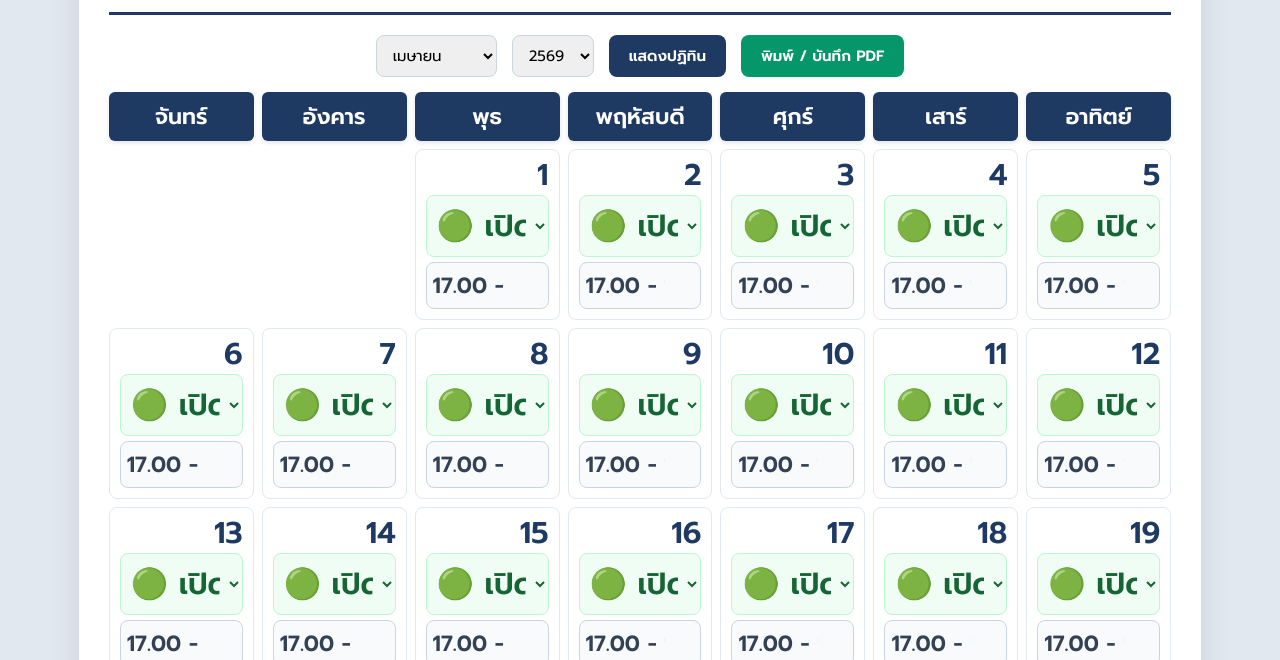
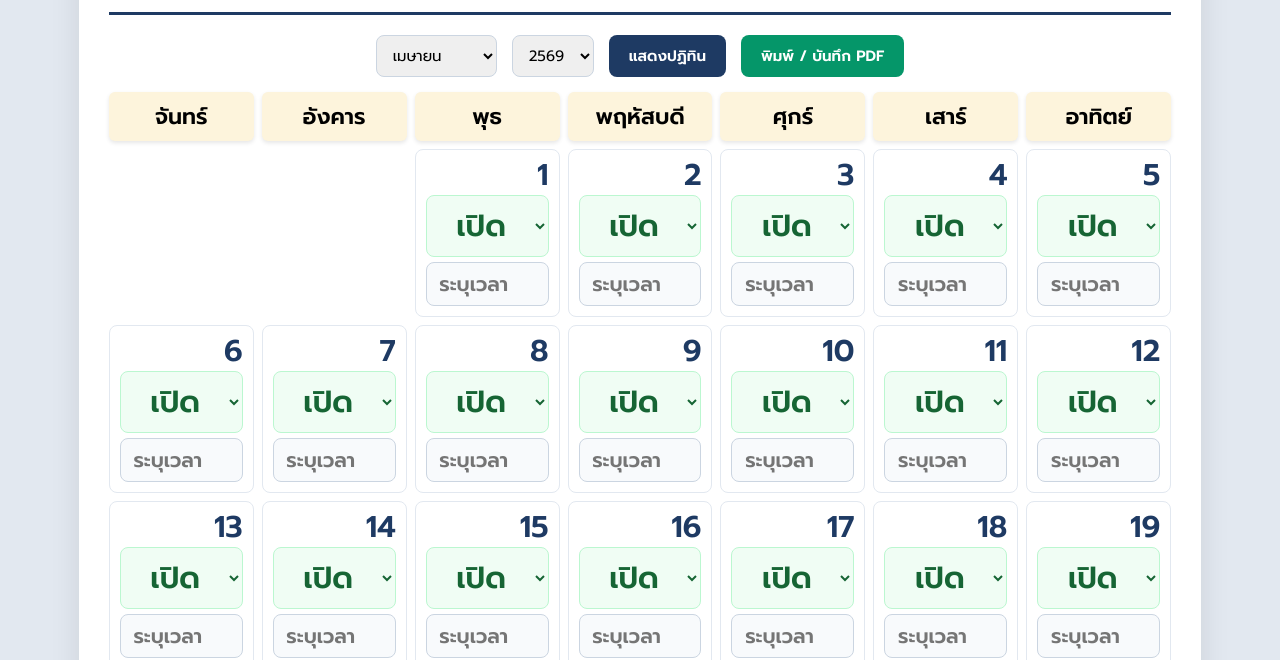
Before and after one commit to ManyPaKyo/ClinicCalendarMaker, a plain HTML site: page index.html in a window 1280 px wide. Shown: the part 140-800 px from the top of the page. Drawn offline with Linux system fonts and the light colour scheme.

Commit message:
Update index.html
edit font

```diff
--- a/index.html
+++ b/index.html
@@ -136,8 +136,8 @@
         .day-header {
             text-align: center;
             font-weight: 600;
-            color: #fff;
-            background-color: #1e3a63;
+            color: #000000;
+            background-color: #fdf4dc;
             padding: 8px;
             border-radius: 6px;
             box-shadow: 0 2px 4px rgba(0,0,0,0.1);
@@ -212,7 +212,7 @@
             background-color: #f8fafc;
             font-weight: 600;
             /* ========================================= */
-            font-size: 22px; /* ✏️ แก้ขนาดเวลา (17.00 - 19.00 น.) ตรงนี้ */
+            font-size: 20px; /* ✏️ แก้ขนาดเวลา (17.00 - 19.00 น.) ตรงนี้ */
             /* ========================================= */
         }
 
@@ -367,12 +367,12 @@
                 <div class="date-number">${day}</div>
 
                 <select class="status-select" onchange="handleStatusChange(this)">
-                    <option value="open">🟢 เปิดทำการ</option>
-                    <option value="closed">🔴 ปิดทำการ</option>
+                    <option value="open">เปิด</option>
+                    <option value="closed">ปิด</option>
                 </select>
 
                 <div class="time-container">
-                    <input type="text" list="timeOptions" class="time-input" value="17.00 - 19.00 น." placeholder="ระบุเวลา">
+                    <input type="text" list="timeOptions" class="time-input" placeholder="ระบุเวลา">
                 </div>
             `;
             grid.appendChild(cell);
```
